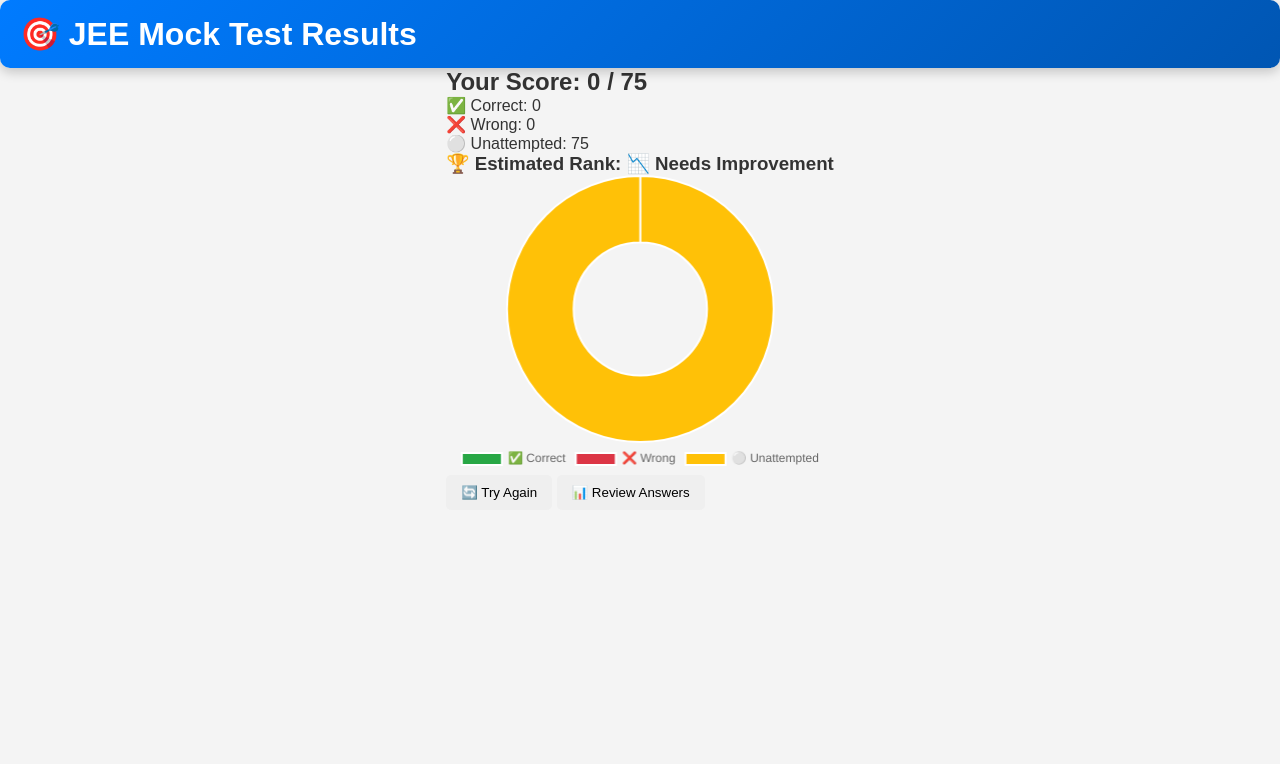
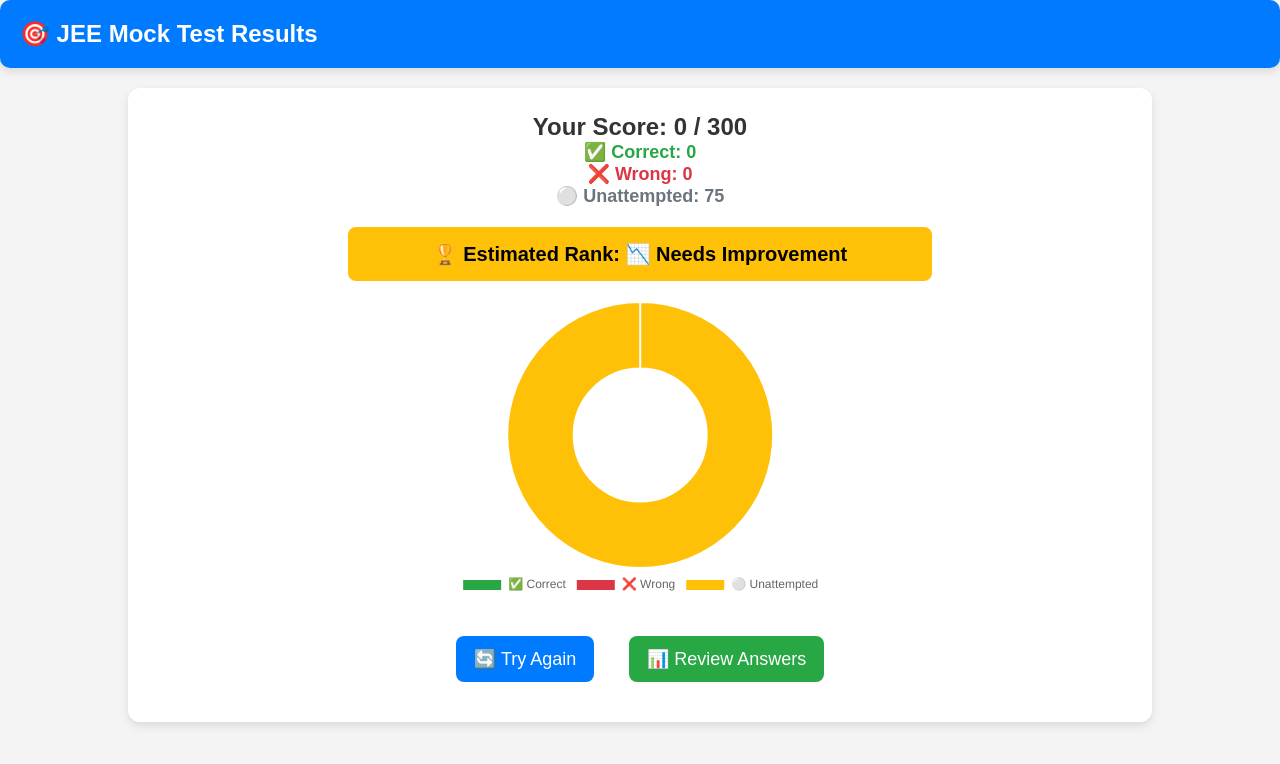
Before and after one commit to manju-app-developer/JEE, a plain HTML site: page result.html in a window 1280 px wide. Drawn offline with nearby package versions, Linux system fonts and the light colour scheme.

Commit message:
Update result.html

```diff
--- a/result.html
+++ b/result.html
@@ -8,28 +8,120 @@
     <script src="result.js" defer></script>
     <script src="https://cdn.jsdelivr.net/npm/chart.js"></script>
     <script src="https://cdn.jsdelivr.net/npm/canvas-confetti@1"></script>
+
+    <style>
+        /* 🌍 Global Styles */
+        body {
+            font-family: 'Poppins', sans-serif;
+            background: #f4f4f4;
+            margin: 0;
+            padding: 0;
+            color: #333;
+            text-align: center;
+        }
+
+        /* 🔥 Header */
+        .header {
+            background: #007bff;
+            color: white;
+            padding: 20px;
+            font-size: 24px;
+            font-weight: bold;
+            box-shadow: 0 4px 10px rgba(0, 0, 0, 0.1);
+        }
+
+        /* 📊 Result Container */
+        .result-container {
+            width: 80%;
+            margin: 20px auto;
+            background: white;
+            padding: 25px;
+            border-radius: 12px;
+            box-shadow: 0 4px 10px rgba(0, 0, 0, 0.1);
+        }
+
+        /* 🎯 Performance Breakdown */
+        .performance p {
+            font-size: 18px;
+            font-weight: bold;
+        }
+
+        .correct { color: #28a745; }
+        .wrong { color: #dc3545; }
+        .unattempted { color: #6c757d; }
+
+        /* 🏆 Rank Box */
+        .rank-box {
+            font-size: 20px;
+            font-weight: bold;
+            background: #ffc107;
+            color: black;
+            padding: 15px;
+            border-radius: 8px;
+            margin: 20px auto;
+            width: 60%;
+        }
+
+        /* 📈 Performance Chart */
+        .chart-container {
+            width: 60%;
+            margin: auto;
+        }
+
+        /* 🎮 Buttons */
+        .buttons {
+            margin-top: 20px;
+        }
+
+        .btn {
+            display: inline-block;
+            margin: 15px;
+            padding: 12px 18px;
+            border: none;
+            border-radius: 8px;
+            font-size: 18px;
+            cursor: pointer;
+            transition: background 0.3s, transform 0.2s;
+        }
+
+        .retry { background: #007bff; color: white; }
+        .retry:hover { background: #0056b3; transform: scale(1.05); }
+
+        .review { background: #28a745; color: white; }
+        .review:hover { background: #1e7e34; transform: scale(1.05); }
+
+        /* 🎉 Confetti Effect */
+        canvas#confetti-canvas {
+            position: fixed;
+            top: 0;
+            left: 0;
+            width: 100%;
+            height: 100%;
+            pointer-events: none;
+        }
+    </style>
 </head>
 <body>
 
     <!-- Header -->
     <header class="header">
-        <h1>🎯 JEE Mock Test Results</h1>
+        🎯 JEE Mock Test Results
     </header>
 
     <!-- Main Result Container -->
     <div class="result-container">
-        <h2>Your Score: <span id="score">0</span> / 75</h2>
+        <h2>Your Score: <span id="score">0</span> / 300</h2>
 
         <!-- Performance Breakdown -->
         <div class="performance">
-            <p>✅ Correct: <span id="correct">0</span></p>
-            <p>❌ Wrong: <span id="wrong">0</span></p>
-            <p>⚪ Unattempted: <span id="unattempted">0</span></p>
+            <p class="correct">✅ Correct: <span id="correct">0</span></p>
+            <p class="wrong">❌ Wrong: <span id="wrong">0</span></p>
+            <p class="unattempted">⚪ Unattempted: <span id="unattempted">0</span></p>
         </div>
 
         <!-- Rank Prediction -->
         <div class="rank-box">
-            <h3>🏆 Estimated Rank: <span id="rank">Calculating...</span></h3>
+            🏆 Estimated Rank: <span id="rank">Calculating...</span>
         </div>
 
         <!-- Performance Chart -->
```
